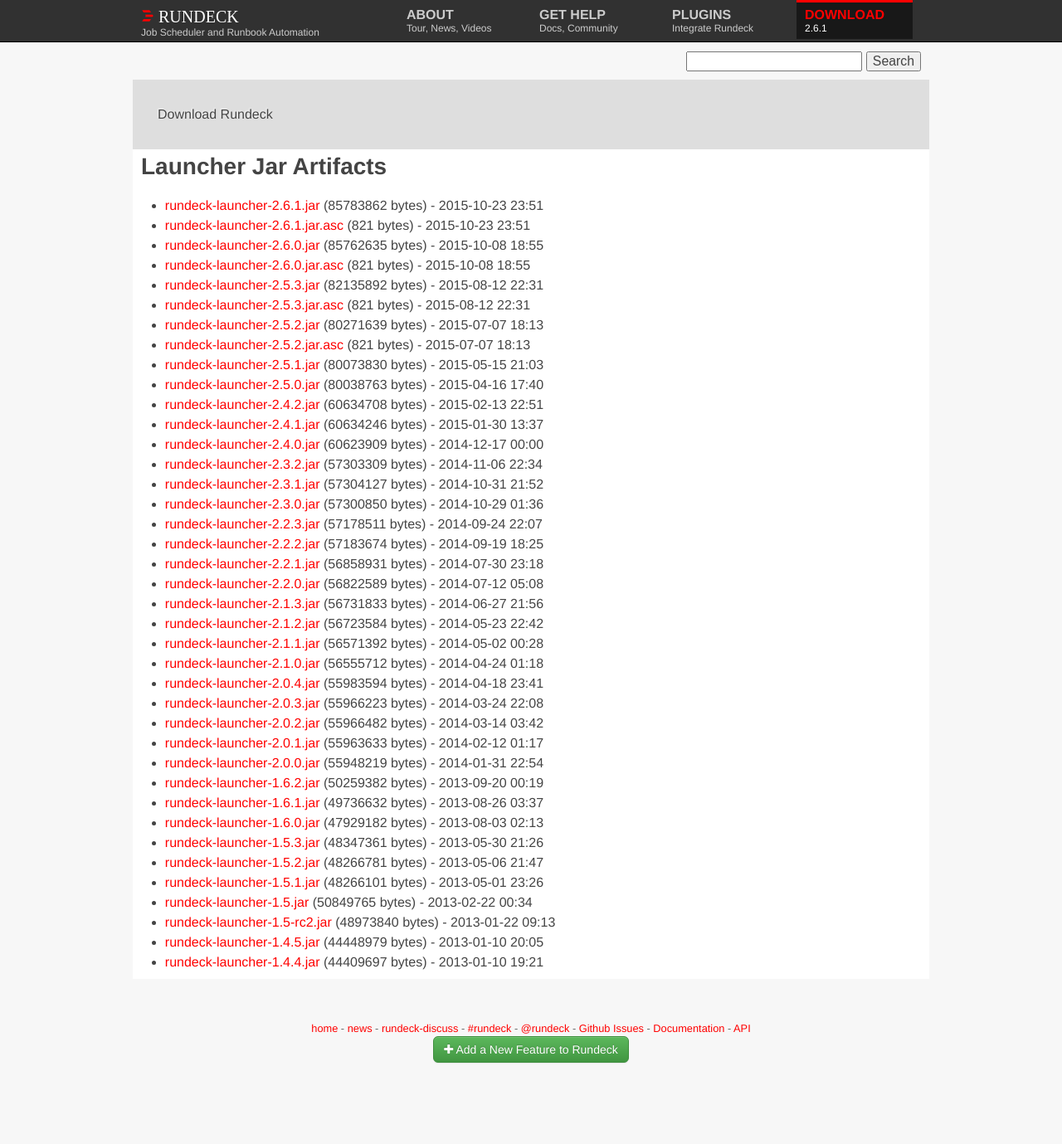
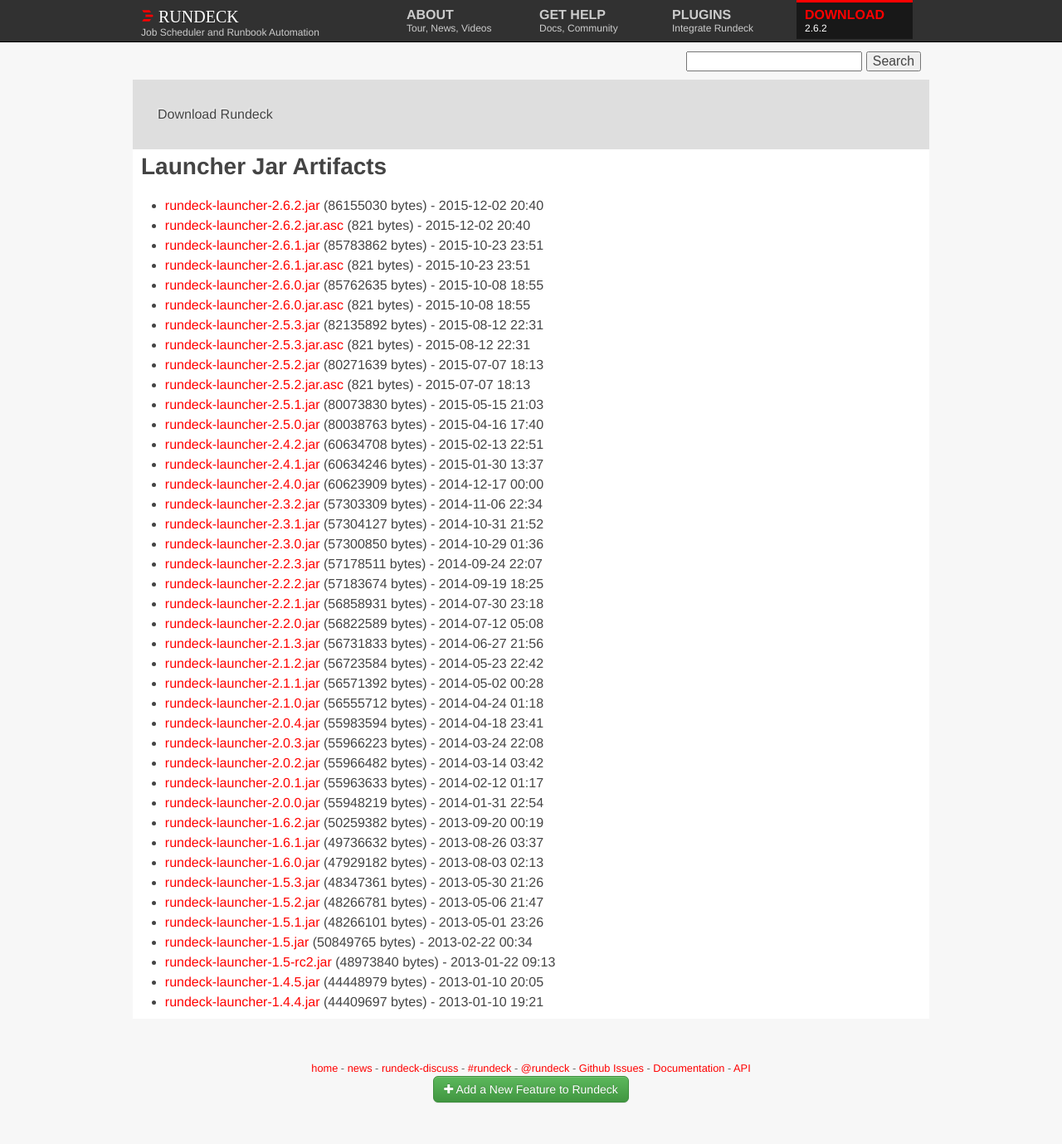
Before and after one commit to rundeck/rundeck-ghpages, a Jekyll site: the page built from download/jar/index.md, in a window 1280 px wide. Shown: the whole page at 83% size. Built offline with Jekyll 4.4.1, drawn with Linux system fonts in a browser that asks for light colours; nearby versions of some CDN libraries; before the commit the page ends 1331 px from its top, so only the background shows below that.

Commit message:
Update site to 2.6.2 download links

```diff
--- a/_config.yml
+++ b/_config.yml
@@ -1,16 +1,16 @@
 baseurl: ""
 url: ""
 full_url: "http://www.rundeck.org"
-rd_version: "2.6.1"
-rd_jar_name: "rundeck-launcher-2.6.1.jar"
-rd_jar_sha: "982ca32ffcc8eac4f97ee6b156b46d6c31a52a8e"
-rd_jar_url: "http://download.rundeck.org/jar/rundeck-launcher-2.6.1.jar"
-rd_jar_size: "85783862"
-rd_deb_name: "rundeck-2.6.1-1-GA.deb"
-rd_deb_url: "http://download.rundeck.org/deb/rundeck-2.6.1-1-GA.deb"
-rd_deb_sha: "39ee3b573185b9cedd57f838dd38c96104f8d184"
-rd_deb_size: "98812898"
-rd_zipball: "https://github.com/rundeck/rundeck/zipball/v2.6.1"
-rd_tarball: "https://github.com/rundeck/rundeck/tarball/v2.6.1"
-rd_releasenotes: "https://github.com/rundeck/rundeck/blob/v2.6.1/RELEASE.md"
+rd_version: "2.6.2"
+rd_jar_name: "rundeck-launcher-2.6.2.jar"
+rd_jar_sha: "dbe40e429cf6d70e1987959186b032d88b3f9eb7"
+rd_jar_url: "http://download.rundeck.org/jar/rundeck-launcher-2.6.2.jar"
+rd_jar_size: "86155030"
+rd_deb_name: "rundeck-2.6.2-1-GA.deb"
+rd_deb_url: "http://download.rundeck.org/deb/rundeck-2.6.2-1-GA.deb"
+rd_deb_sha: "06530d337b6de3334ee0ff6c6467f1d6323022c3"
+rd_deb_size: "99058008"
+rd_zipball: "https://github.com/rundeck/rundeck/zipball/v2.6.2"
+rd_tarball: "https://github.com/rundeck/rundeck/tarball/v2.6.2"
+rd_releasenotes: "https://github.com/rundeck/rundeck/blob/v2.6.2/RELEASE.md"
 markdown: kramdown
--- a/download/jar/index.md
+++ b/download/jar/index.md
@@ -3,6 +3,8 @@
 layout: download
 download_type: Launcher Jar
 ---
+* [rundeck-launcher-2.6.2.jar](http://download.rundeck.org/jar/rundeck-launcher-2.6.2.jar) (86155030 bytes) - 2015-12-02 20:40
+* [rundeck-launcher-2.6.2.jar.asc](http://download.rundeck.org/jar/rundeck-launcher-2.6.2.jar.asc) (821 bytes) - 2015-12-02 20:40
 * [rundeck-launcher-2.6.1.jar](http://download.rundeck.org/jar/rundeck-launcher-2.6.1.jar) (85783862 bytes) - 2015-10-23 23:51
 * [rundeck-launcher-2.6.1.jar.asc](http://download.rundeck.org/jar/rundeck-launcher-2.6.1.jar.asc) (821 bytes) - 2015-10-23 23:51
 * [rundeck-launcher-2.6.0.jar](http://download.rundeck.org/jar/rundeck-launcher-2.6.0.jar) (85762635 bytes) - 2015-10-08 18:55
```
Also changed, not shown: download/deb/index.md (+1 -0 lines), download/rpm/index.md (+2 -0 lines), download/war/index.md (+2 -0 lines).
